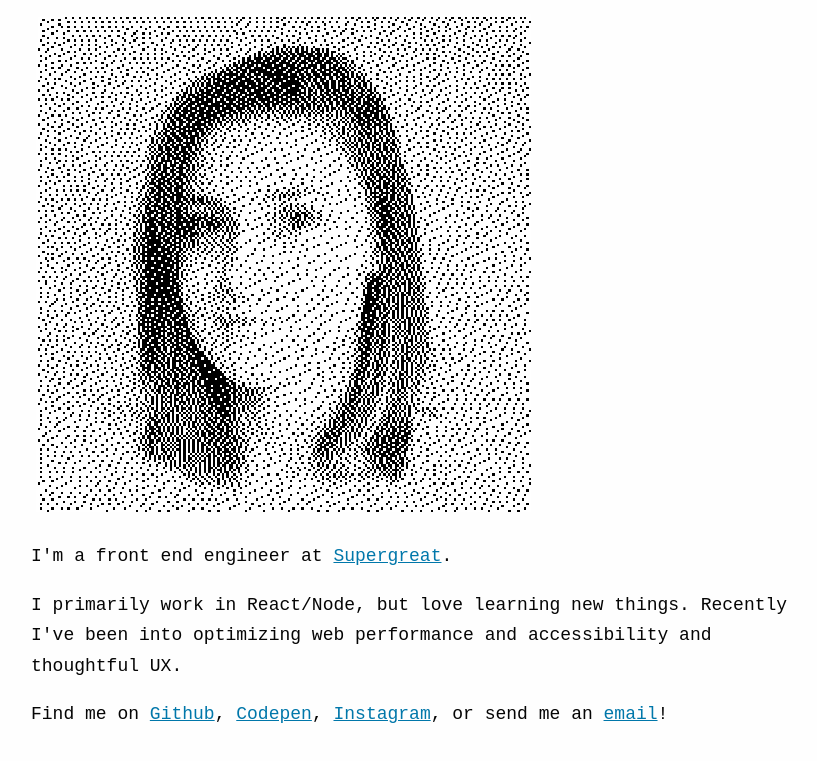
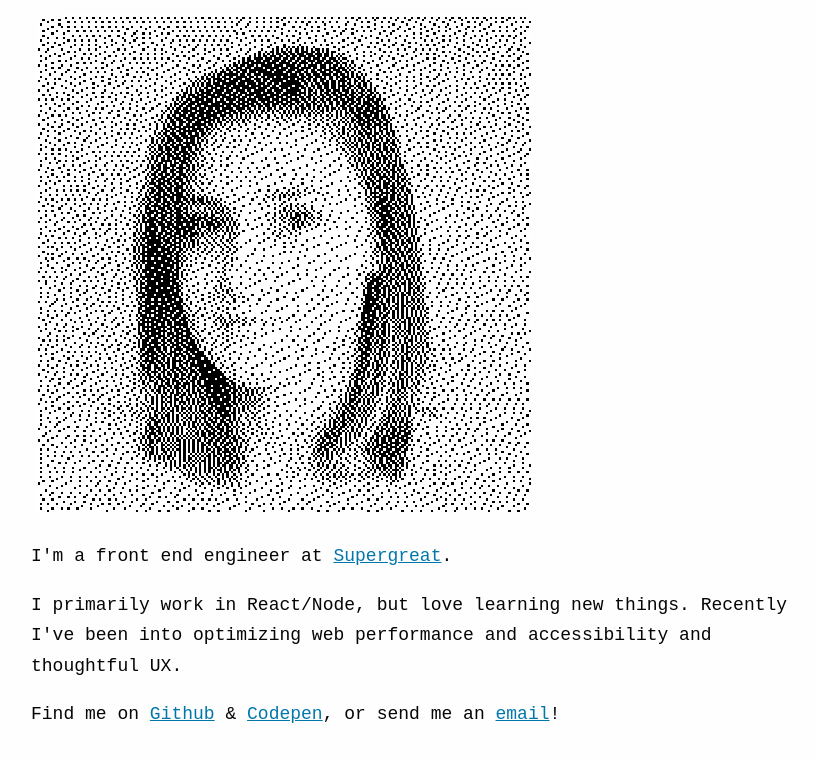
Before and after one commit to n-sayenko/n-sayenko.github.io, a plain HTML site: page index.html in a window 1280 px wide. Shown: the part 115-876 px from the top of the page, without its empty margins (227-1044 px from the left). Drawn offline with Linux system fonts and the light colour scheme; a web font is replaced by a local one.

Commit message:
Update index.html

```diff
--- a/index.html
+++ b/index.html
@@ -22,7 +22,7 @@
     <section class="description">
       <p>I'm a front end engineer at <a target="_blank" href="https://supergreat.reviews/">Supergreat</a>. </p>
       <p> I primarily work in React/Node, but love learning new things. Recently I've been into optimizing web performance and accessibility and thoughtful UX.</p>
-      <p>Find me on <a target="_blank" href="https://github.com/n-sayenko">Github</a>, <a target="_blank" href="https://codepen.io/n-sayenko">Codepen</a>, <a target="_blank" href="https://www.instagram.com/b000ooo000/">Instagram</a>, or send me an <a href="mailto:nataliyasayenko@gmail.com">email</a>! </p>
+      <p>Find me on <a target="_blank" href="https://github.com/n-sayenko">Github</a> & <a target="_blank" href="https://codepen.io/n-sayenko">Codepen</a>, or send me an <a href="mailto:nataliyasayenko@gmail.com">email</a>! </p>
     </section>
 
 
```
